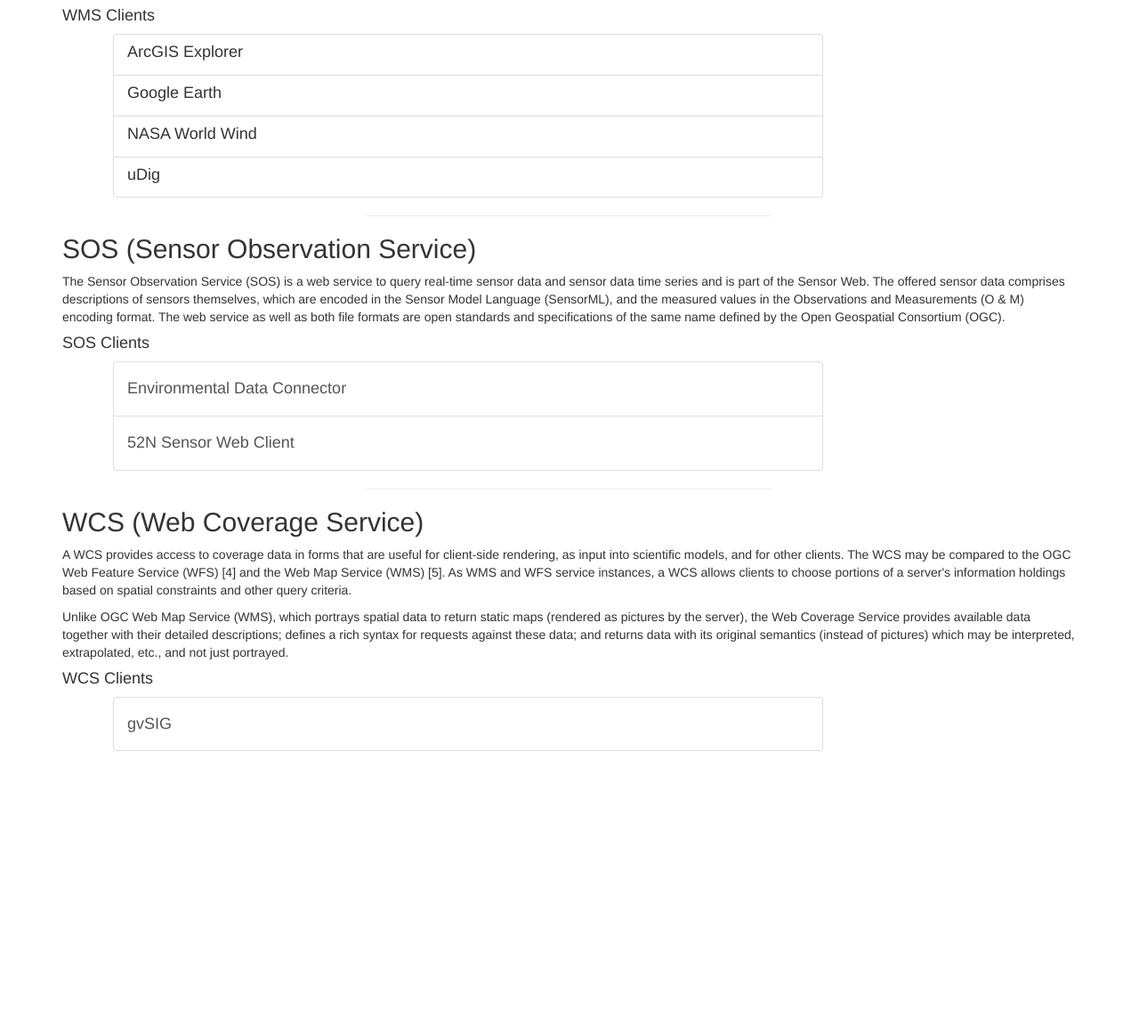
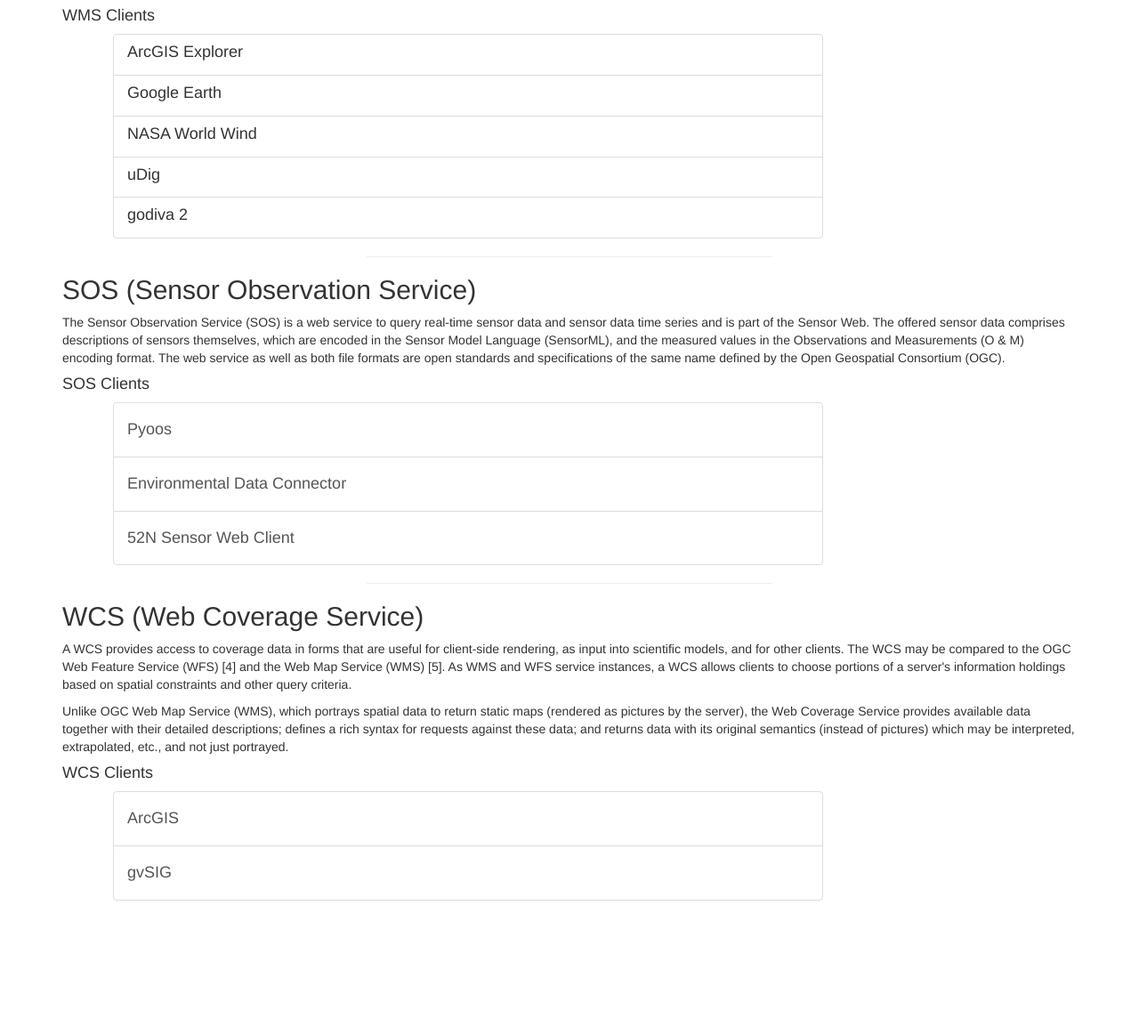
Before and after one commit to ioos/service-monitor, a Flask app: page /help/download in a window 1280 px wide. Shown: the part 745-1899 px from the top of the page at 89% size. Before the commit the page ends 1589 px from the top, so only its background shows below. Run offline with Flask 2, Linux system fonts and the light colour scheme; parts of the project's set-up code (start-up, migrations or seed data) failed here and were passed over; some libraries are stand-ins or nearby versions.

Commit message:
Adds new clients to the download_help page

```diff
--- a/ioos_catalog/templates/help_download.html
+++ b/ioos_catalog/templates/help_download.html
@@ -137,6 +137,9 @@
       <a data-id='udig' class="list-group-item expandable" href="#">
         <h4 class="list-group-item-heading">uDig</h4>
       </a>
+      <a data-id='godiva' class="list-group-item expandable" href="#">
+        <h4 class="list-group-item-heading">godiva 2</h4>
+      </a>
     </div>
     <div id='arce' class='toggle-hide'>
       <a href="http://www.esri.com/software/arcgis/explorer"><h3>Download ArcGIS Explorer</h3></a>
@@ -200,6 +203,18 @@
         <img src="{{url_for('static', filename='img/help/udig/udig_selection.png')}}" alt="uDig Selection"</img>
       </p>
     </div>
+    <div id='godiva' class='toggle-hide'>
+      <a href='http://behemoth.nerc-essc.ac.uk/ncWMS/godiva2.html'><h3>See Godiva in action</h3></a>
+      <p>
+        Godiva 2 is a WMS client that is integrated directly into the THREDDS
+        Data Server. It comes as part of a standard THREDDS installation and
+        provides clients with the ability to see WMS datasets hosted on a THREDDS
+        instance in a proper WMS interface. The nice thing about Godiva is that
+        it requires no configuration other than enabling a WMS dataset on the
+        thredds instance, and it has a decent featureset for being a
+        micro-client.
+      </p>
+    </div>
   </div>
   <hr style="width:40%;">
   <h2>SOS (Sensor Observation Service)</h2>
@@ -216,12 +231,26 @@
   <h4>SOS Clients</h4>
   <div class="indent-block">
     <div class="list-group">
+      <a data-id="pyoos" class="list-group-item expandable" href="#pyoos">
+        <h4>Pyoos</h4>
+      </a>
       <a data-id="asa" class="list-group-item expandable" href="#asa">
         <h4>Environmental Data Connector</h4>
       </a>
       <a data-id="52n" class="list-group-item expandable" href="#52n">
         <h4>52N Sensor Web Client</h4>
       </a>
+    </div>
+    <div id='pyoos' class='toggle-hide'>
+      <a name='pyoos' href="https://github.com/ioos/pyoos"><h3>Pyoos</h3></a>
+      <p>
+        A Python library for collecting Met/Ocean observations
+      </p>
+      <p>
+        Pyoos attempts to fill the need for a high level data collection
+        library for met/ocean data publically available through many different
+        websites and webservices.
+      </p>
     </div>
     <div id='asa' class='toggle-hide'>
       <a name='asa' href='http://www.pfeg.noaa.gov/products/EDC/EDCdownloads.html'><h3>Download Environmental Data Connector</h3></a>
@@ -241,13 +270,13 @@
       </div>
     </div>
     <div id='52n' class='toggle-hide'>
-      <a name='52n' href="http://52north.org/communities/sensorweb/clients/SensorWebClient/index.html"><h3>Download Sensor Web Client</h3></a>
+      <a name='52n' href="http://52north.org/communities/sensorweb/clients/sensorwebclient/index.html"><h3>download sensor web client</h3></a>
       <p>
-         The "Sensor Web Client" (formaly known as ThinSweClient) is a web-based
+         the "sensor web client" (formaly known as thinsweclient) is a web-based
          client application which offers an easy to use interface to generate
-         graphs from near-realtime sensor data. The client hides technical
-         details of SWE services and protocols, so that even non-experts can use
-         components of the Sensor Web transparantly. To enable maximal platform
+         graphs from near-realtime sensor data. the client hides technical
+         details of swe services and protocols, so that even non-experts can use
+         components of the sensor web transparantly. to enable maximal platform
          independence the client is developed as a web-based browser application,
          making use of newest web technologies such as asynchronous client/server
          communication.
@@ -275,9 +304,23 @@
   <h4>WCS Clients</h4>
   <div class="indent-block">
     <div class="list-group">
+      <a data-id='arcgis' class="list-group-item expandable" href='#arcgis'>
+        <h4>ArcGIS</h4>
+      </a>
       <a data-id='gvsig' class="list-group-item expandable" href='#gvsig'>
         <h4>gvSIG</h4>
       </a>
+    </div>
+    <div id='arcgis' class='toggle-hide'>
+      <a name='arcgis' href="http://www.esri.com/software/arcgis"><h3>Download ArcGIS</h3></a>
+      <p>
+        Esri's ArcGIS is a geographic information system (GIS) for working with
+        maps and geographic information. It is used for: creating and using maps;
+        compiling geographic data; analyzing mapped information; sharing and
+        discovering geographic information; using maps and geographic information
+        in a range of applications; and managing geographic information in a
+        database.
+      </p>
     </div>
     <div id='gvsig' class='toggle-hide'>
       <a name='gvsig' href="http://www.gvsig.org/web"><h3>Download gvSIG</h3></a>
```
